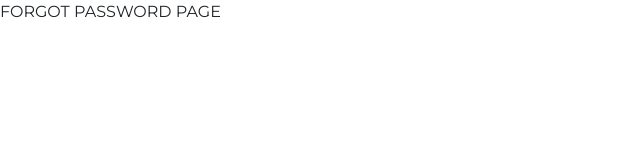
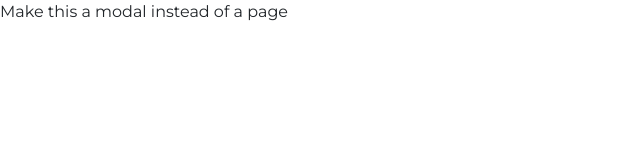
Before and after one commit to jimmark1/ToDo-App, a React (Create React App) app in the folder todo_app/: page /forgot-password in a window 1280 px wide. Shown: the top 160 px of the page, without its empty margins (0-640 px from the left). Built offline with nearby package versions, Linux system fonts and the light colour scheme.

Commit message:
Update ForgotPassword.tsx

```diff
--- a/todo_app/src/components/ForgotPassword/ForgotPassword.tsx
+++ b/todo_app/src/components/ForgotPassword/ForgotPassword.tsx
@@ -3,7 +3,7 @@ import React from "react";
 const ForgotPassword = () => {
      return (
           <div>
-               <p>FORGOT PASSWORD PAGE</p>
+               <p>Make this a modal instead of a page</p>
           </div>
      );
 };
```
